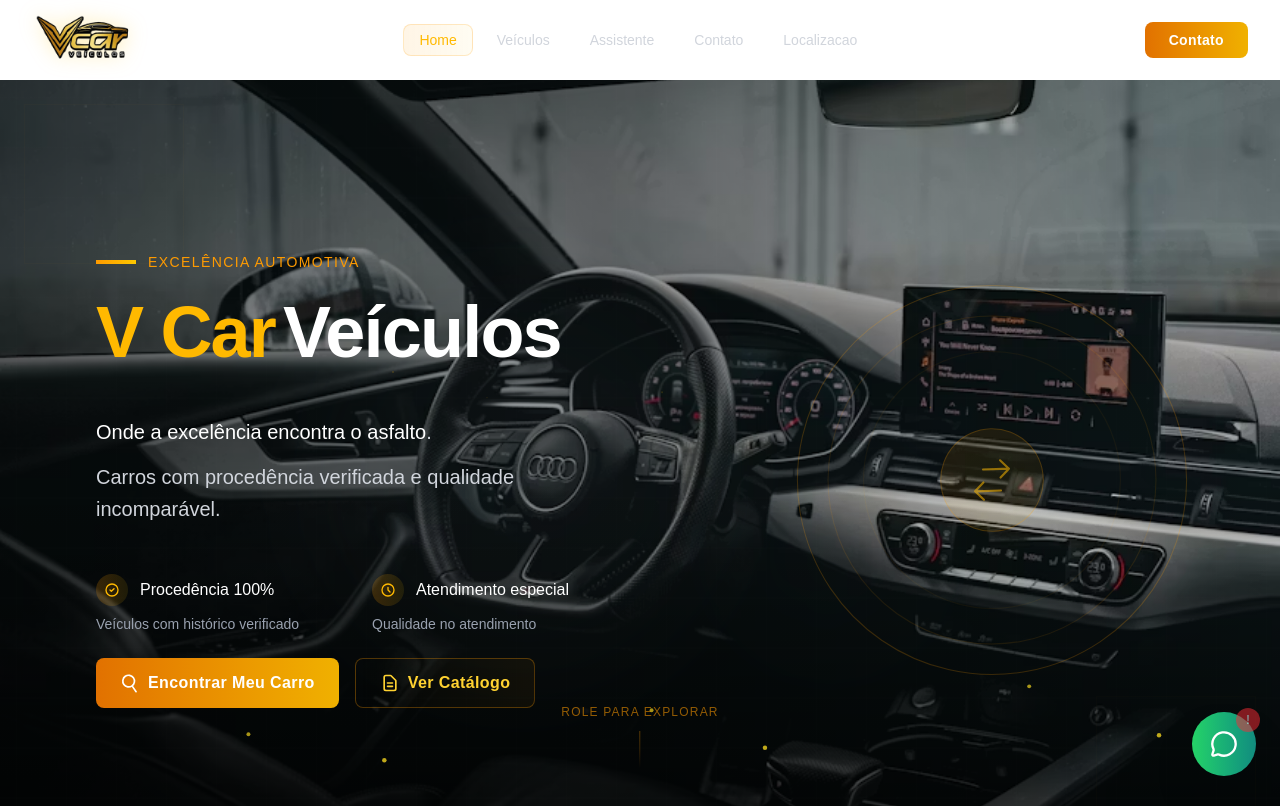
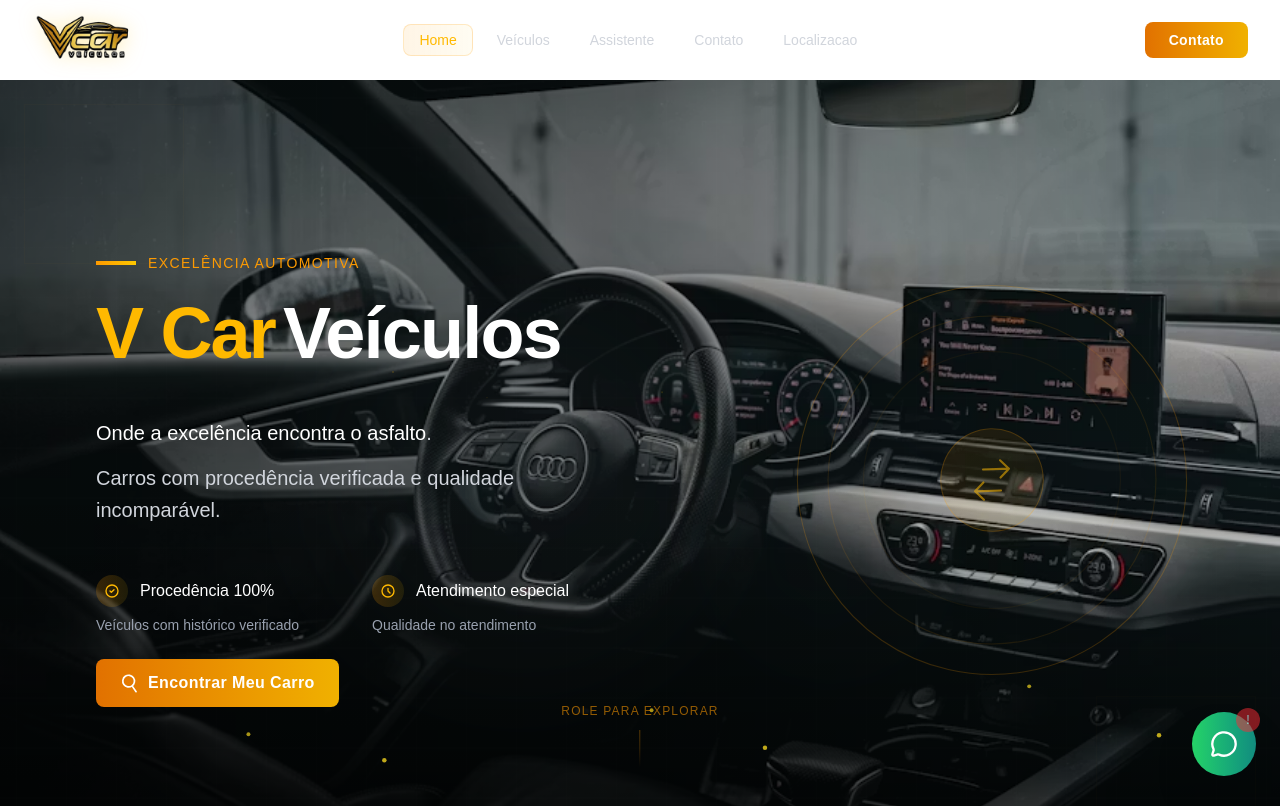
Before and after one commit to GustavoMottaSchmitel/vcarveiculos-website, a Next.js app: page / in a window 1280 px wide. Shown: the top 806 px of the page. Built offline with nearby package versions, Linux system fonts and the light colour scheme.

Commit message:
Atualizado

```diff
--- a/app/_components/CarChatbot.tsx
+++ b/app/_components/CarChatbot.tsx
@@ -12,7 +12,6 @@ interface CarChatbotProps {
 
 export interface CarFilters {
   name: string
-  email: string
   phone: string
   profile: string
   budget: string
@@ -49,15 +48,6 @@ const questions: QuestionType[] = [
     options: [],
     isPersonalInfo: true,
     inputType: 'text'
-  },
-  {
-    id: 'email',
-    title: 'Seu melhor e-mail',
-    subtitle: 'Receba as opções selecionadas',
-    icon: Mail,
-    options: [],
-    isPersonalInfo: true,
-    inputType: 'email'
   },
   {
     id: 'phone',
@@ -270,7 +260,6 @@ interface GalleryFilters {
   transmission: string
   sortBy: "year_desc" | "price_asc" | "price_desc" | "year_asc"
   name?: string
-  email?: string
   phone?: string
   profile?: string
   usage?: string
@@ -360,7 +349,6 @@ const convertChatbotFiltersToGalleryFilters = (chatbotFilters: CarFilters): Gall
   }
 
   if (chatbotFilters.name) filters.name = chatbotFilters.name
-  if (chatbotFilters.email) filters.email = chatbotFilters.email
   if (chatbotFilters.phone) filters.phone = chatbotFilters.phone
   if (chatbotFilters.profile) filters.profile = chatbotFilters.profile
   if (chatbotFilters.usage) filters.usage = chatbotFilters.usage
@@ -373,7 +361,6 @@ export function CarChatbot({ onFilterComplete, showGalleryButton = true }: CarCh
   const [currentStep, setCurrentStep] = useState(0)
   const [answers, setAnswers] = useState<CarFilters>({
     name: '',
-    email: '',
     phone: '',
     profile: '',
     budget: '',
@@ -434,7 +421,6 @@ export function CarChatbot({ onFilterComplete, showGalleryButton = true }: CarCh
   const getPlaceholder = (id: keyof CarFilters) => {
     switch (id) {
       case 'name': return 'Digite seu nome completo'
-      case 'email': return 'seu.email@exemplo.com'
       case 'phone': return '(11) 99999-9999'
       default: return ''
     }
--- a/app/_components/HeroSection.tsx
+++ b/app/_components/HeroSection.tsx
@@ -260,6 +260,8 @@ export default function HeroSection() {
                 whileHover={{ scale: 1.05 }}
                 whileTap={{ scale: 0.95 }}
               >
+
+                <a href="#assistente">
                   <span className="relative z-10 flex items-center justify-center gap-2">
                     <motion.svg
                       className="h-4 w-4 sm:h-5 sm:w-5"
@@ -278,33 +280,9 @@ export default function HeroSection() {
                     </motion.svg>
                     <span>Encontrar Meu Carro</span>
                   </span>
+                </a>
                 <div className="absolute inset-0 bg-linear-to-r from-yellow-400 to-amber-300 opacity-0 transition-opacity duration-300 group-hover:opacity-100" />
               </motion.button>
-
-              <a href="/galeria">
-                <motion.button
-                  className="group relative rounded-lg border border-amber-500/30 bg-linear-to-r from-transparent to-amber-500/5 px-5 py-3 text-sm font-semibold tracking-wide text-amber-300 transition-all duration-300 hover:border-amber-400 hover:bg-amber-500/10 hover:text-amber-200 sm:px-6 sm:text-base"
-                  whileHover={{ scale: 1.05 }}
-                  whileTap={{ scale: 0.95 }}
-                >
-                  <span className="relative z-10 flex items-center justify-center gap-2">
-                    <svg
-                      className="h-4 w-4 sm:h-5 sm:w-5"
-                      fill="none"
-                      stroke="currentColor"
-                      viewBox="0 0 24 24"
-                    >
-                      <path
-                        strokeLinecap="round"
-                        strokeLinejoin="round"
-                        strokeWidth={2}
-                        d="M9 12h6m-6 4h6m2 5H7a2 2 0 01-2-2V5a2 2 0 012-2h5.586a1 1 0 01.707.293l5.414 5.414a1 1 0 01.293.707V19a2 2 0 01-2 2z"
-                      />
-                    </svg>
-                    <span>Ver Catálogo</span>
-                  </span>
-                </motion.button>
-              </a>
             </motion.div>
           </motion.div>
 
```
Lines whose indentation alone changed are shown as unchanged.
